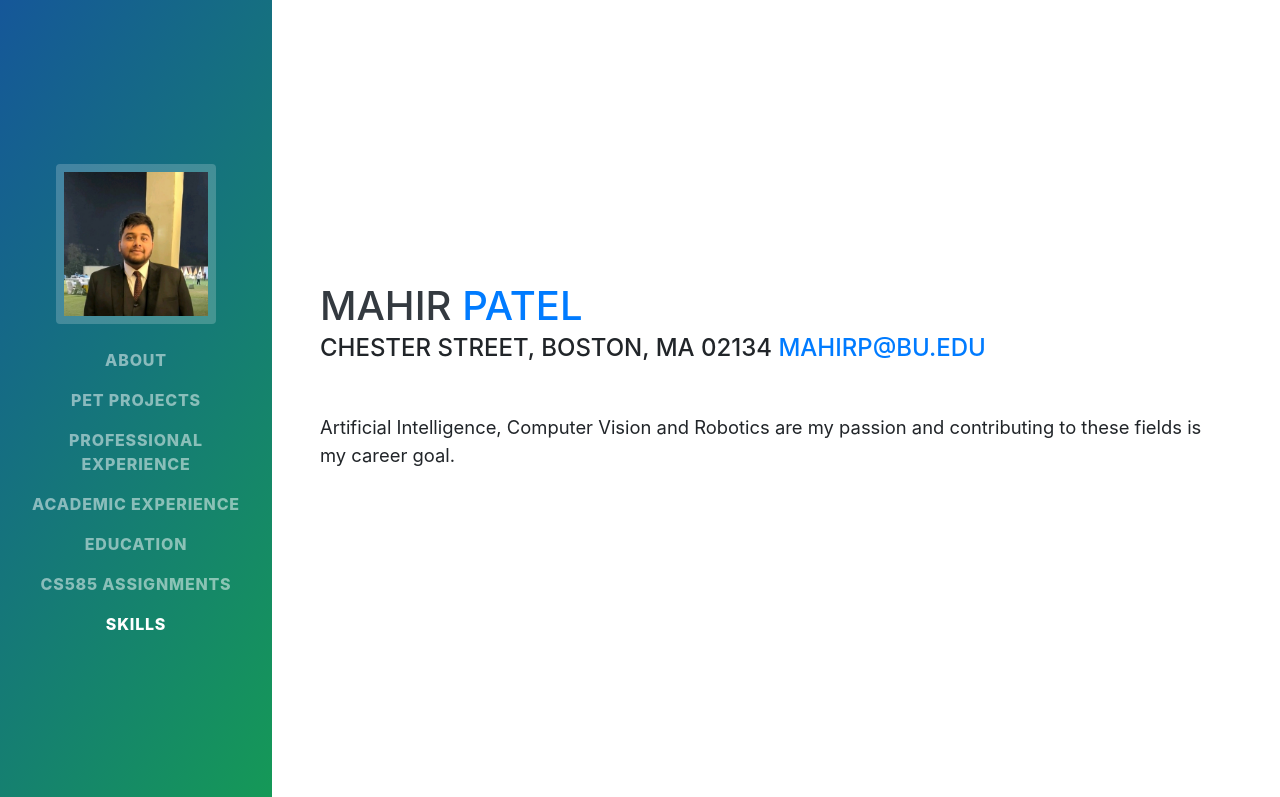
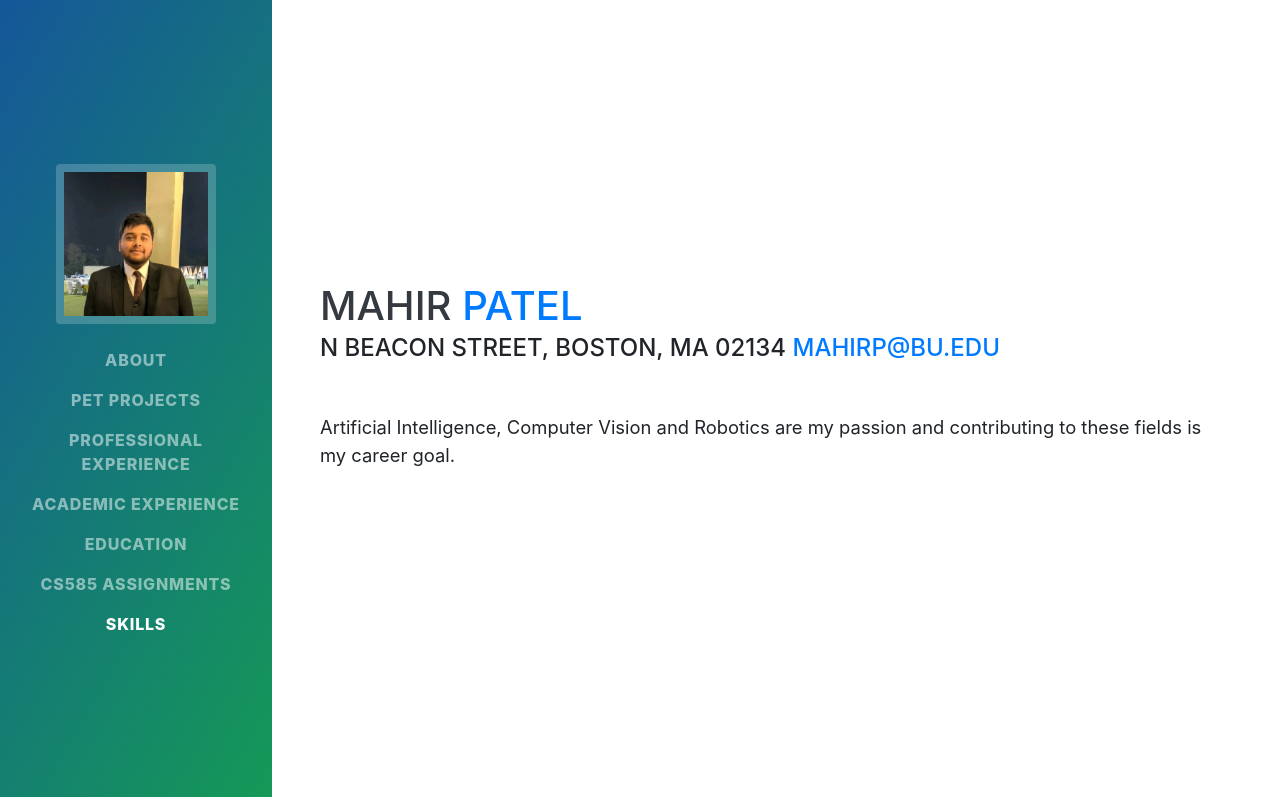
Before and after one commit to mahir1010/mahir1010.github.io, a website with bundled scripts: page index.html in a window 1280 px wide. Shown: the top 797 px of the page. Built offline with nearby package versions, Linux system fonts and the light colour scheme; a web font is replaced by a local one.

Commit message:
update address

```diff
--- a/index.html
+++ b/index.html
@@ -73,7 +73,7 @@
                     <h1 class="mb-0">Mahir
                         <span class="text-primary">Patel</span>
                     </h1>
-                    <div class="subheading mb-5">Chester Street, Boston, MA 02134
+                    <div class="subheading mb-5">N Beacon Street, Boston, MA 02134
                         <a href="mailto:mahirp@bu.edu">mahirp@bu.edu</a>
                     </div>
                     <p class="lead mb-5">Artificial Intelligence, Computer Vision and Robotics are my passion and contributing to
```
